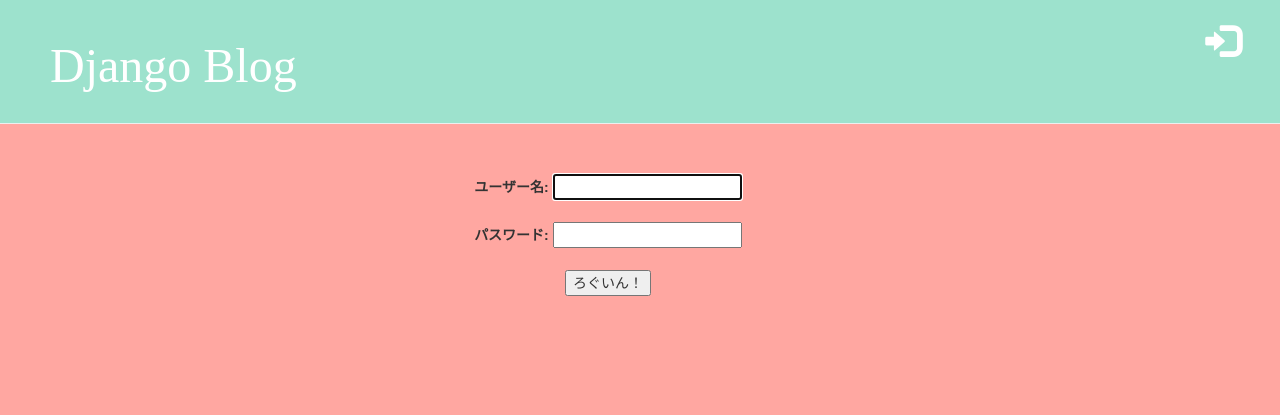
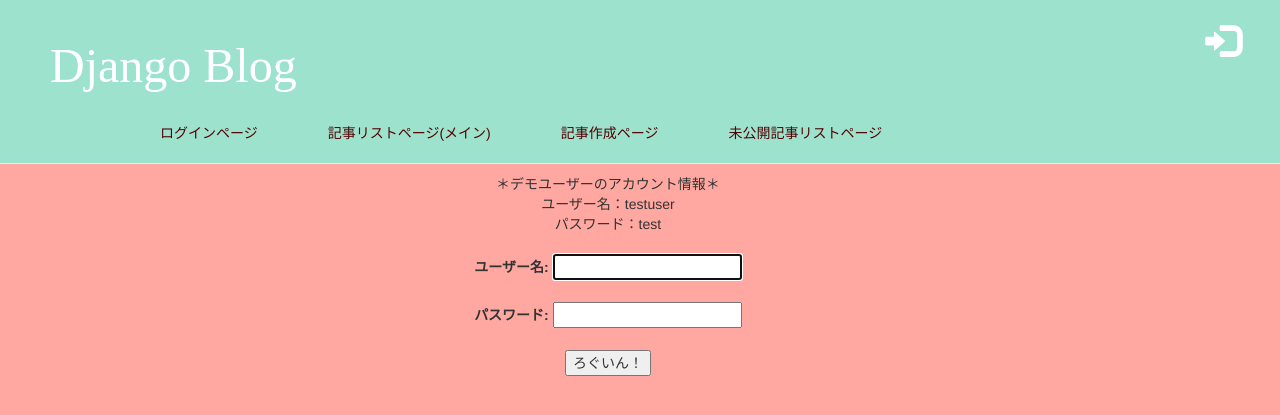
Before and after one commit to manmaruSeal/Django_blog, a Django app: page /accounts/login/ in a window 1280 px wide. Shown: the top 415 px of the page. Run offline with Django 3.2, Linux system fonts and the light colour scheme; some libraries are stand-ins or nearby versions; some web fonts are replaced.

Commit message:
ヘッダーにメニューを追加

```diff
--- a/blog/static/css/blog.css
+++ b/blog/static/css/blog.css
@@ -87,3 +87,21 @@ body {
 p,.date p,strong{
     font-family:'DotGothic16';
 }
+
+ul {
+    list-style: none;
+    margin: 0;
+    display: flex;
+    color: #362e17;
+ }
+
+li {
+margin: 0 0 0 70px;
+font-size: 14px;
+
+}
+
+a {
+    text-decoration: none;
+    color: #520303;
+ }
--- a/blog/templates/blog/base.html
+++ b/blog/templates/blog/base.html
@@ -23,7 +23,21 @@
 		{% else %}
             <a href="{% url 'login' %}" class="top-menu" title="ログイン"><span class="glyphicon glyphicon-log-in"></span></a>
 		{% endif %}
-		<h1><a href="/">Django Blog</a></h1>
+		<h1><a href="/">Django Blog</a></h1><br>
+		<nav class="pc-nav">
+			<ul>
+				{% if user.is_authenticated %}
+				<!--表示なし-->
+				{% else %}
+				<li><a href="{% url 'login' %}">ログインページ</a></li>
+				{% endif %}
+				<li><a href="/">記事リストページ(メイン)</a></li>
+				<li><a href="{% url 'post_new' %}">記事作成ページ</a></li>
+				<li><a href="{% url 'post_draft_list' %}">未公開記事リストページ</a></li>
+
+			</ul>
+		</nav>
+
 		</div>
 
 		<div class="content container">
--- a/blog/templates/registration/login.html
+++ b/blog/templates/registration/login.html
@@ -8,6 +8,11 @@
     <form method="post" action="{% url 'login' %}">
     {% csrf_token %}
         <div class="center">
+        <tr>
+            <td>＊デモユーザーのアカウント情報＊</td><br>
+            <td>ユーザー名：testuser</td><br>
+            <td>  パスワード：test  </td>
+        </tr>
         <br><br>
         <tr>
             <td>{{ form.username.label_tag }}</td>
```
